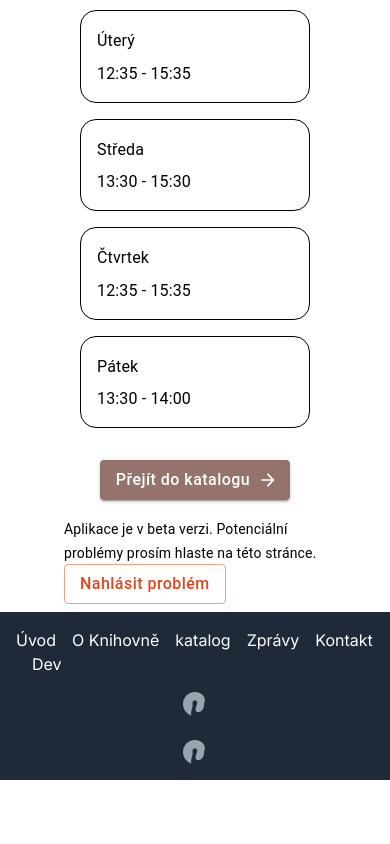
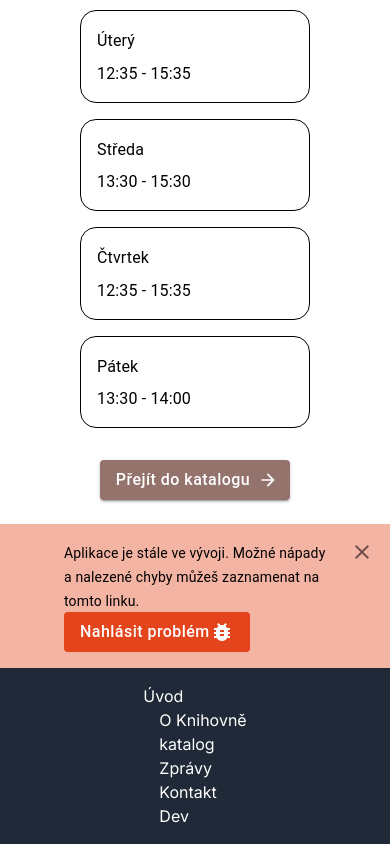
Before and after one commit to Nockiest/eknihovna, a Next.js app: page / in a window 390 px wide. Shown: the part 1184-2028 px from the top of the page. Before the commit the page ends 1964 px from the top, so only its background shows below. Built offline with nearby package versions, Linux system fonts and the light colour scheme.

Commit message:
nicer searcr bar and bug report section

```diff
--- a/app/katalog/page.tsx
+++ b/app/katalog/page.tsx
@@ -2,15 +2,15 @@
 import BookCatalog from "@/components/catalog/BookCatalog";
 import { getBooksByQuery } from "@/utils/fetchBooks";
 import { Box, Typography, CircularProgress, Checkbox } from "@mui/material";
-import Searcher from "@/components/catalog/Searcher";
 import SearcherOpenerFab from "@/components/catalog/SearcheOpenerFab";
 import { useEffect, useState } from "react";
 import { Book, Filters, FiltringValues } from "@/types/types";
 import { fetchUniqueValues } from "@/utils/fetchUniqueValues";
 import { SearchContext } from "./context";
 import ColorCircles from "@/utils/ColorCircles";
+import { Searcher } from "@/components/catalog/Searcher";
 
-const CatalogPage = () => {
+const KatalogPage = () => {
   const [books, setBooks] = useState<Book[]>([]);
   const [isOpenSearcher, setOpenSearcher] = useState<boolean>(false);
   const [filters, setFilters] = useState<Filters>({
@@ -130,4 +130,4 @@ const CatalogPage = () => {
   );
 };
 
-export default CatalogPage;
+export default KatalogPage;
--- a/app/layout.tsx
+++ b/app/layout.tsx
@@ -6,6 +6,7 @@ import { ThemeProvider } from "@mui/material";
 import dynamic from "next/dynamic";
 import Footer from "@/components/footer/Footer";
 import Head from "next/head";
+import BugReportSection from "@/components/sections/BugReport";
 
 // import NavBar from "@/components/navbar/Navbar";
 const inter = Inter({ subsets: ["latin"] });
@@ -49,8 +50,9 @@ export default function RootLayout({
           <NoSSRHero />
           <main className="flex min-h-screen flex-col items-center justify-between px-12 lg:px-24 pt-12">
           {children}
+          </main>
+          <BugReportSection />
 
-          </main>
           <Footer />
 
         </ThemeProvider>
--- a/app/page.tsx
+++ b/app/page.tsx
@@ -33,20 +33,7 @@ export default function Home() {
           </Link>
         </Button>
       </Box>
-      <Box mt={2}>
-        <Typography variant="body2">
-          Aplikace je v beta verzi. Potenciální problémy prosím hlaste na této
-          stránce.
-        </Typography>
-        <Link
-          href='https://forms.gle/uU2rXgcin7aDjazk8'
-          passHref
-        >
-          <Button variant="outlined" color="secondary">
-            Nahlásit problém
-          </Button>
-        </Link>
-      </Box>
+
     </Container>
   );
 }
--- a/app/styling/tailwind.css
+++ b/app/styling/tailwind.css
@@ -10,3 +10,7 @@
 .nav-btn {
   @apply bg-primary-500
 }
+
+.center-flex {
+  @apply flex  justify-center items-center;
+}
--- a/components/catalog/BookCatalog.tsx
+++ b/components/catalog/BookCatalog.tsx
@@ -24,6 +24,7 @@ import { getBooksByQuery } from "@/utils/fetchBooks";
 import FilterOverview from "./FilterOverview";
 import { queryBookName } from "@/utils/queryBookName";
 import getRelevancy from "@/utils/searchingUtils";
+import SearchAutocomplete from "./SearchBar";
 
 interface BookCatalogProps {}
 
@@ -149,32 +150,10 @@ const BookCatalog: React.FC<BookCatalogProps> = () => {
 
   return (
     <Box className="w-full">
-      <FilterOverview removeFilter={removeFilter} />
+      {/* <FilterOverview removeFilter={removeFilter} /> */}
 
-      <Autocomplete
-      disablePortal
-      id="combo-box-demo"
-      options={bookNames}
-      groupBy={(option) => option[0]}
-      value={query}
-      onInputChange={async (e, newInputValue) => {
-        setQuery(newInputValue); // Update the input value when typing
-        // const res = await queryBookName(newInputValue === null ? '' : newInputValue, filters);
-        // console.log(res)
-        // if(res){
-        //   setBooks(res);
 
-        // }
-      }}
-      sx={{ width: 300 }}
-      renderInput={(params) => (
-        <TextField
-          {...params}
-          label="Search Books"
-          variant="outlined"
-        />
-      )}
-    />
+    <SearchAutocomplete onInputChange={(e)=>setQuery(e)} bookNames={bookNames} />
       {shownBooks.length > 0 ? (
         <div className="w-full">
         <Grid
@@ -187,17 +166,18 @@ const BookCatalog: React.FC<BookCatalogProps> = () => {
     width: "100%",
     display: "flex",
     alignItems: "center",
+    margin: "1rem auto",
     gridTemplateColumns: "repeat(auto-fill, minmax(200px, 1fr))",
   }}
 >
   {shownBooks.map((book, index) => (
     <Grid
       sx={{
-                  margin: "0  ",
+        margin: "0 auto",
         height: "auto",
         flexGrow: "1",
         display: "flex",
-                  alignItems: "center",
+        justifyContent: "center",
       }}
       item
       xs={12}
@@ -205,11 +185,14 @@ const BookCatalog: React.FC<BookCatalogProps> = () => {
       md={4}
       xl={3}
       key={index}
+      alignItems={'center'}
+
     >
       <BookPreview book={book} />
     </Grid>
   ))}
 </Grid>
+
 
           <PaginationLinker
             allItems={allBooks}
--- a/components/catalog/BookPreview.tsx
+++ b/components/catalog/BookPreview.tsx
@@ -35,6 +35,7 @@ const BookPreview: React.FC<BookPreviewProps> = ({ book }) => {
           : 0,
         color: theme.palette.text.primary,
         maxWidth: "311px",
+
       }}
     >
       <Box p={2} className=" flex flex-col items-center justify-around h-full">
--- /dev/null
+++ b/components/catalog/FilterLister.tsx
@@ -0,0 +1,46 @@
+import { checkIfIgnoredValue } from '@/types/typeChecks'
+import { Filters } from '@/types/types'
+import { translateBookKey } from '@/utils/translateBookKeys'
+import React from 'react'
+import CategoryChip from './CategoryChip'
+import { Typography } from '@mui/material'
+
+type FilterListerProps = {
+    filters: Filters;
+    removeFilter: (key: keyof Filters, value: string | boolean) => void;
+}
+
+const FilterLister: React.FC<FilterListerProps> = ({ filters, removeFilter }) => {
+  const filterKeys = Object.keys(filters) as (keyof Filters)[];
+
+  return (
+    <div>
+      {filterKeys.map((key) => {
+        const value = filters[key];
+        if (checkIfIgnoredValue(value)) {
+          return null;
+        }
+        return (
+          <div key={key}>
+            <Typography variant="subtitle1">{translateBookKey(key)}</Typography>
+            {typeof value === "string" || typeof value === 'boolean' ? (
+              <CategoryChip
+                key={key}
+                text={typeof value === 'boolean' ? translateBookKey(key) : value}
+                onRemove={() => removeFilter(key, value)} />
+            ) : (
+              Array.isArray(value) && value.map((item, index) => (
+                <CategoryChip
+                  key={`${key}-${index}`}
+                  text={item}
+                  onRemove={() => removeFilter(key, item)} />
+              ))
+            )}
+          </div>
+        );
+      })}
+    </div>
+  )
+}
+
+export default FilterLister
--- a/components/catalog/SearchBar.tsx
+++ b/components/catalog/SearchBar.tsx
@@ -1,37 +1,60 @@
-import Image from "next/image";
-// import { useQuery } from "@/app/context";
+import React, { useState } from 'react';
+import Autocomplete from '@mui/material/Autocomplete';
+import TextField from '@mui/material/TextField';
+import { makeStyles } from '@mui/styles';
+import { InputAdornment } from '@mui/material';
+import SearchIcon from '@mui/icons-material/Search';
+const useStyles = makeStyles({
+  searchBox: {
+    '& .MuiOutlinedInput-root': {
+      borderRadius: '25px',
+      padding: '0 10px',
+      margin: '16px',
+      width: 'auto'
+    },
+    '& .MuiOutlinedInput-input': {
+      padding: '10px 0',
+    },
+  },
+});
 
-type AutocompleteSearchBarParamas = {};
-const SearchBar: React.FC<AutocompleteSearchBarParamas> = () => {
-//   const { query, setQuery } = useQuery();
+interface SearchAutocompleteProps {
+  onInputChange: (inputValue: string) => void;
+  bookNames: string[];
+}
+
+const SearchAutocomplete: React.FC<SearchAutocompleteProps> = ({ onInputChange, bookNames }) => {
+  const classes = useStyles();
+  const [query, setQuery] = useState<string>('');
 
   return (
-    <div
-      style={{
-        padding: "12px",
-        borderRadius: "8px",
-        border: "1px solid #ccc",
-        width: "300px",
-        display: "flex",
-        justifyContent: "start",
-        gap: "0.5em",
-        alignItems: "center",
-        boxShadow: "0 2px 4px rgba(0, 0, 0, 0.2)",
+    <Autocomplete
+      disablePortal
+      id="combo-box-demo"
+      options={bookNames}
+      groupBy={(option) => option[0]}
+      value={query}
+      onInputChange={(e, newInputValue) => {
+        setQuery(newInputValue);
+        onInputChange(newInputValue); // Update the input value when typing
       }}
-    >
-      <Image src="icon/search.svg" alt='search' width={32} height={32} className="m-1" />
-      <input
-        type="text"
-        // value={query}
-        // onChange={(e) => setQuery(e.target.value)}
-        style={{
-          border: "none",
-          // zIndex: 1,
-          width: "100%",
-        }}
-      />
-    </div>
+      renderInput={(params) => (
+        <TextField
+          {...params}
+          variant="outlined"
+          placeholder="Vyhldat knihu..."
+          className={classes.searchBox}
+          InputProps={{
+            ...params.InputProps,
+            startAdornment: (
+              <InputAdornment position="start">
+                <SearchIcon />
+              </InputAdornment>
+            ),
+          }}
+        />
+      )}
+    />
   );
 };
-
-export default SearchBar;
+export default SearchAutocomplete;
--- a/components/footer/Footer.tsx
+++ b/components/footer/Footer.tsx
@@ -9,7 +9,7 @@ const Footer = () => {
   return (
     <footer className="bg-gray-800 text-white py-4">
       <div className="container mx-auto px-4 flex flex-col md:flex-row items-center justify-between">
-        <Box className="flex flex-wrap space-x-4">
+        <Box className="flex flex-wrap  flex-col md:flex-row  space-x-4">
           {navRoutes.map((button, key) => (
             <Link className="hover:text-gray-400" key={key} href={button.URL}>
               {button.label}
@@ -21,7 +21,7 @@ const Footer = () => {
         </Box>
 
         {/* Social Media Links */}
-        <div className="mt-4 md:mt-0">
+        {/* <div className="mt-4 md:mt-0">
           <a href="#" className="text-gray-400 hover:text-white">
             <svg
               className="w-6 h-6"
@@ -50,8 +50,7 @@ const Footer = () => {
               />
             </svg>
           </a>
-          {/* Add more social media icons and links as needed */}
-        </div>
+        </div> */}
       </div>
     </footer>
   );
--- /dev/null
+++ b/components/sections/BugReport.tsx
@@ -0,0 +1,40 @@
+'use client'
+import React, { useState } from 'react';
+import { Box, Typography, IconButton } from '@mui/material';
+import Link from 'next/link';
+import BugReport from '@mui/icons-material/BugReport';
+import CloseIcon from '@mui/icons-material/Close';
+import { SecondaryButton } from '@/theme/buttons/Buttons';
+
+const BugReportSection = () => {
+  const [visible, setVisible] = useState(true);
+
+  if (!visible) return null;
+
+  return (
+    <Box mt={2} className='center-flex flex-col px-16 py-4 w-screen auto bg-secondary-800' position="relative">
+      <IconButton
+        aria-label="close"
+        onClick={() => setVisible(false)}
+        style={{ position: 'absolute', top: 8, right: 8 }}
+      >
+        <CloseIcon />
+      </IconButton>
+      <Typography align='center' variant="body2">
+        Aplikace je stále ve vývoji. Možné nápady a nalezené chyby můžeš zaznamenat na tomto linku.
+      </Typography>
+      <br />
+      <Link
+        href='https://forms.gle/uU2rXgcin7aDjazk8'
+        passHref
+        className='center-flex w-32'
+      >
+        <SecondaryButton className='' variant="outlined" color="secondary">
+          Nahlásit problém <BugReport />
+        </SecondaryButton>
+      </Link>
+    </Box>
+  );
+}
+
+export default BugReportSection;
```
Also changed, not shown: components/catalog/Searcher.tsx (+29 -94 lines). Lines whose indentation alone changed are shown as unchanged.
